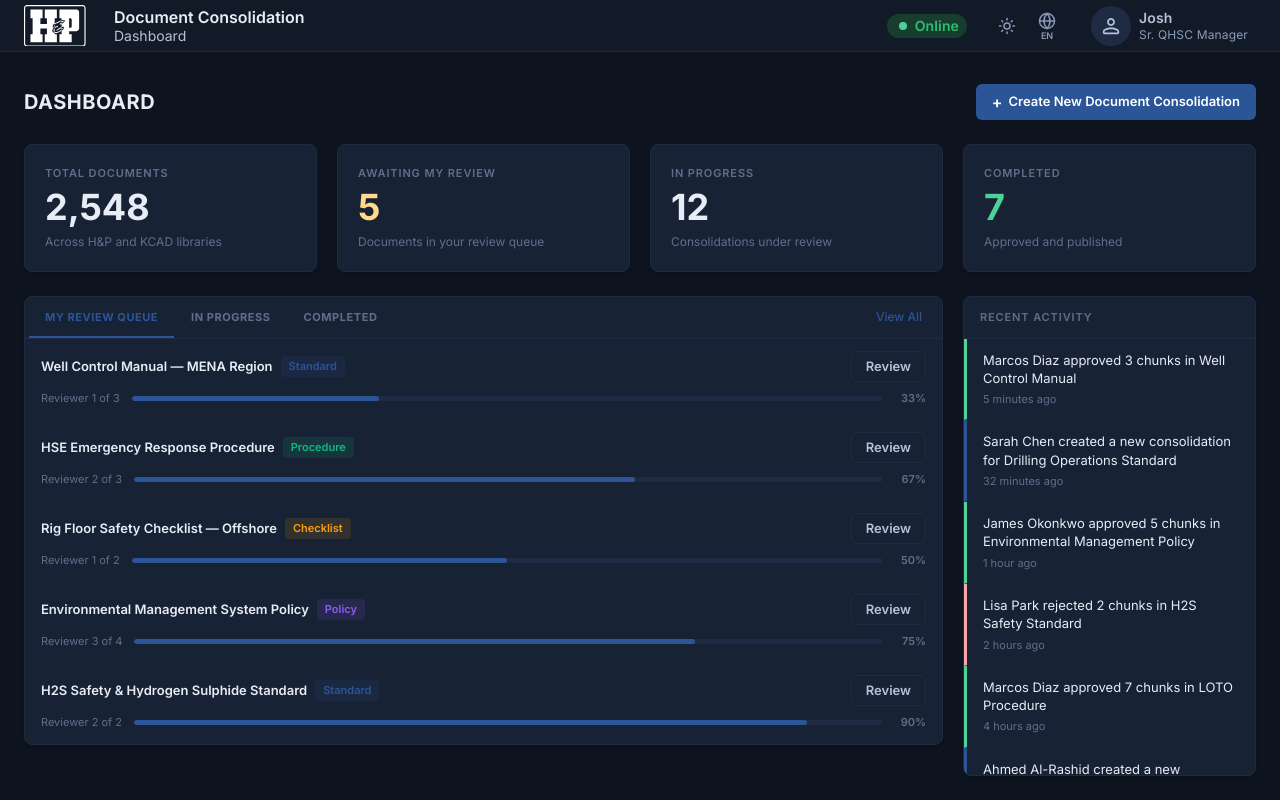
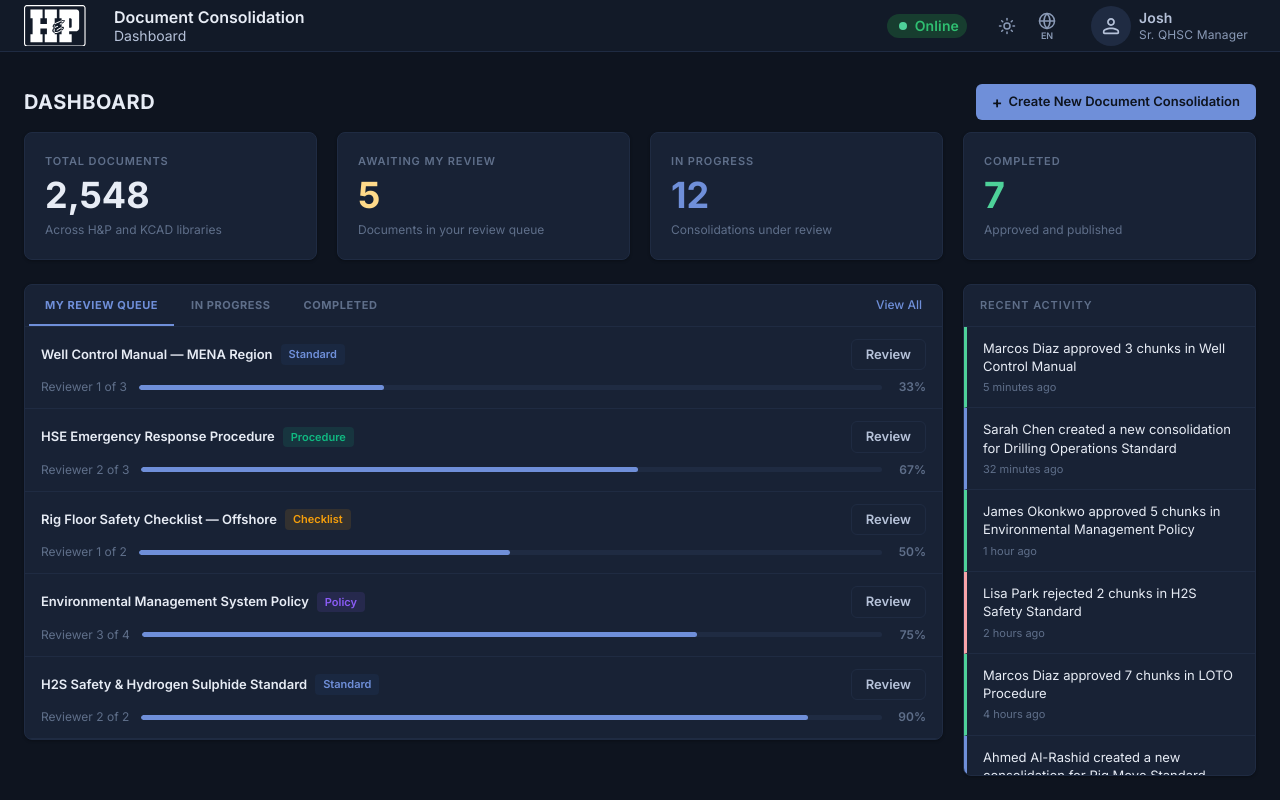
Before and after one commit to akashpanicker/Document-Consolidation, a React (Vite) app: page /dashboard in a window 1280 px wide. Built offline with nearby package versions, Linux system fonts and the light colour scheme.

Commit message:
Updated Dark mode UI

```diff
--- a/src/app/components/StickyFooter.tsx
+++ b/src/app/components/StickyFooter.tsx
@@ -59,7 +59,7 @@ const PRIMARY: React.CSSProperties = {
   border: "none",
   borderRadius: 6,
   padding: "8px 16px",
-  color: "#FFFFFF",
+  color: "var(--text-on-primary)",
   fontSize: 14,
   fontWeight: 600,
   fontFamily: "Inter, sans-serif",
--- a/src/app/components/dashboard/TaskRow.tsx
+++ b/src/app/components/dashboard/TaskRow.tsx
@@ -83,19 +83,19 @@ export function TaskRow({ task, onReview }: TaskRowProps) {
         <div className="flex items-center gap-2 mt-1">
           <span
             style={{
-              fontSize: 11,
+              fontSize: 12,
               color: "var(--text-muted)",
               fontFamily: "Inter, sans-serif",
             }}
           >
-            Completed by <strong>{task.completedBy}</strong> on {task.completedAt}
+            Completed by {task.completedBy} on {task.completedAt}
           </span>
         </div>
       ) : (
         <div className="flex items-center gap-3">
           <span
             style={{
-              fontSize: 11,
+              fontSize: 12,
               color: "var(--text-muted)",
               fontFamily: "Inter, sans-serif",
               flexShrink: 0,
@@ -115,7 +115,7 @@ export function TaskRow({ task, onReview }: TaskRowProps) {
           </div>
           <span
             style={{
-              fontSize: 11,
+              fontSize: 12,
               fontWeight: 600,
               color: "var(--text-muted)",
               fontFamily: "Inter, sans-serif",
--- a/src/app/components/ui/checkbox.tsx
+++ b/src/app/components/ui/checkbox.tsx
@@ -14,7 +14,7 @@ function Checkbox({
     <CheckboxPrimitive.Root
       data-slot="checkbox"
       className={cn(
-        "peer border bg-input-background dark:bg-input/30 data-[state=checked]:bg-primary data-[state=checked]:text-primary-foreground dark:data-[state=checked]:bg-primary data-[state=checked]:border-primary data-[state=indeterminate]:bg-primary data-[state=indeterminate]:text-primary-foreground data-[state=indeterminate]:border-primary focus-visible:border-ring focus-visible:ring-ring/50 aria-invalid:ring-destructive/20 dark:aria-invalid:ring-destructive/40 aria-invalid:border-destructive size-4 shrink-0 rounded-[4px] border shadow-xs transition-shadow outline-none focus-visible:ring-[3px] disabled:cursor-not-allowed disabled:opacity-50",
+        "peer border bg-transparent border-[var(--color-text-muted)] data-[state=checked]:bg-primary data-[state=checked]:text-primary-foreground dark:data-[state=checked]:bg-primary data-[state=checked]:border-primary data-[state=indeterminate]:bg-primary data-[state=indeterminate]:text-primary-foreground data-[state=indeterminate]:border-primary focus-visible:border-ring focus-visible:ring-ring/50 aria-invalid:ring-destructive/20 dark:aria-invalid:ring-destructive/40 aria-invalid:border-destructive size-4 shrink-0 rounded-[4px] border shadow-xs transition-shadow outline-none focus-visible:ring-[3px] disabled:cursor-not-allowed disabled:opacity-50",
         className,
       )}
       {...props}
--- a/src/app/layouts/ScopeLayout2.tsx
+++ b/src/app/layouts/ScopeLayout2.tsx
@@ -350,7 +350,7 @@ function DocumentColumn({
 
   const W = { cb: 40, type: 100, action: 40 };
   const hdrCell: React.CSSProperties = {
-    fontSize: 11, fontWeight: 600, letterSpacing: "0.06em", textTransform: "uppercase",
+    fontSize: 12, fontWeight: 600, letterSpacing: "0.06em", textTransform: "uppercase",
     color: "var(--color-text-tertiary, var(--text-muted))", fontFamily: "Inter, sans-serif",
     whiteSpace: "nowrap", flexShrink: 0,
   };
@@ -468,11 +468,10 @@ function DocumentColumn({
                   {visibleActs.map(actId => (
                     <span key={actId} style={{
                       display: "inline-flex", alignItems: "center", whiteSpace: "nowrap",
-                      fontSize: 10, fontWeight: 600, fontFamily: "Inter, sans-serif",
-                      padding: "2px 6px", borderRadius: 4, maxWidth: 76,
+                      fontSize: 11, fontWeight: 600, fontFamily: "Inter, sans-serif",
+                      padding: "2px 6px", borderRadius: 4,
                       backgroundColor: "var(--bg-hover)", color: "var(--text-secondary)",
                       border: "1px solid var(--border-default)",
-                      overflow: "hidden", textOverflow: "ellipsis",
                     }}>
                       {t(`scope.activities.${actId}`, actId)}
                     </span>
--- a/src/app/pages/DashboardPage.tsx
+++ b/src/app/pages/DashboardPage.tsx
@@ -201,7 +201,7 @@ export function DashboardPage() {
 
       <main className="flex-1 w-full px-[24px] flex flex-col pb-6 mt-2 overflow-y-auto">
         {/* Page title row */}
-        <div className="flex items-center justify-between mt-6 mb-6">
+        <div className="flex items-center justify-between mt-6 mb-3">
           <h1
             className="text-[20px] font-bold uppercase tracking-wide"
             style={{ color: "var(--text-primary)" }}
@@ -222,7 +222,7 @@ export function DashboardPage() {
               borderRadius: 6,
               backgroundColor: "var(--color-brand)",
               border: "none",
-              color: "#FFFFFF",
+              color: "var(--text-on-primary)",
               cursor: "pointer",
             }}
             onMouseEnter={(e) => {
@@ -254,6 +254,7 @@ export function DashboardPage() {
             label="In Progress"
             value={STATS.inProgress}
             supportingText="Consolidations under review"
+            valueColor="var(--color-brand)"
           />
           <StatCard
             label="Completed"
--- a/src/locales/en/translation.json
+++ b/src/locales/en/translation.json
@@ -1,6 +1,6 @@
 {
   "common": {
-    "proceed": "Proceed",
+    "proceed": "Consolidate",
     "back": "Back"
   },
   "login": {
@@ -28,7 +28,7 @@
     "sourceDocumentsSubtitle": "Documents that will be used to generate the consolidated safety document for this scope.",
     "documentsSelected": "{{count}} documents selected — H&P: {{hp}} · KCAD: {{kcad}}",
     "clearSelection": "Clear selection",
-    "proceedSelected": "Proceed with {{count}} selected",
+    "proceedSelected": "Consolidate with {{count}} selected",
     "activities": {
       "life-critical": "Life-Critical Controls",
       "hse-governance": "HSE Governance",
--- a/src/styles/theme.css
+++ b/src/styles/theme.css
@@ -10,7 +10,7 @@
   --color-surface-4: #1F2B42;
   --color-surface-5: #253552;
 
-  --color-brand: #2B5597;
+  --color-brand: #6F8FD9;
   --color-brand-hover: #5E7FC8;
 
   --color-text-primary: #E7ECF5;
@@ -21,7 +21,7 @@
   --color-success: #4ED199;
   --color-warning: #FFDA8A;
   --color-error: #F7A3A8;
-  --color-info: #6F8FD9;
+  --color-info: #5E7FC8;
   --color-toggle-thumb: #0E141F;
 
   --border-default: 1px solid #1F2B42;
@@ -38,8 +38,8 @@
   --card-foreground: oklch(0.145 0 0);
   --popover: oklch(1 0 0);
   --popover-foreground: oklch(0.145 0 0);
-  --primary: #2B5597;
-  --primary-foreground: oklch(1 0 0);
+  --primary: #6F8FD9;
+  --primary-foreground: #0E141F;
   --secondary: oklch(0.95 0.0058 264.53);
   --secondary-foreground: #030213;
   --muted: #ececf0;
--- a/src/styles/tokens.css
+++ b/src/styles/tokens.css
@@ -56,7 +56,7 @@
   --raw-positive-dark:    #4ED199;
   --raw-warning-dark:     #FFDA8A;
   --raw-negative-dark:    #F7A3A8;
-  --raw-info-dark:        #6F8FD9;
+  --raw-info-dark:        #5E7FC8;
   --raw-positive-bg-dark: #173D2F;
   --raw-error-bg-dark:    #502B2E;
 
@@ -102,7 +102,7 @@
   --text-secondary:       var(--raw-dark-text-2);      /* #B6C2D9 */
   --text-tertiary:        var(--raw-dark-text-3);      /* #8A9AB6 */
   --text-muted:           var(--raw-dark-text-4);      /* #5F6F8A */
-  --text-on-primary:      var(--raw-white);
+  --text-on-primary:      #0E141F;
   --text-role-active:     var(--raw-dark-text-1);      /* #E7ECF5 */
   --text-role-inactive:   var(--raw-dark-text-3);      /* #8A9AB6 */
   --text-online:          #2FBF71;
@@ -113,8 +113,8 @@
 
   /* ── Borders ── */
   --border-default:       1px solid var(--raw-dark-surface-4);
-  --border-subtle:        1px solid var(--raw-dark-surface-3);
-  --border-active:        1px solid var(--raw-primary);
+  --border-subtle:        1px solid var(--raw-dark-surface-4);
+  --border-active:        1px solid var(--color-brand);
   --border-chip:          1px solid var(--raw-dark-surface-5);
   --border-input:         1px solid var(--raw-dark-surface-5);
   --border-card:          1px solid var(--raw-dark-surface-4);
@@ -122,7 +122,7 @@
   --border-checkbox:      1px solid var(--raw-dark-surface-5);
   --border-warning:       1px solid var(--raw-warning-dark);
   --border-alert:         var(--raw-negative-dark);
-  --role-active-border:   3px solid var(--raw-primary);
+  --role-active-border:   3px solid var(--color-brand);
 
   /* ── Status ── */
   --color-positive:       var(--raw-positive-dark);
@@ -133,7 +133,7 @@
   --color-error-bg:       var(--raw-error-bg-dark);
 
   /* ── Brand ── */
-  --color-brand:          var(--raw-primary);
+  --color-brand:          #6F8FD9;
   --color-brand-hover:    var(--raw-primary-2);
 
   /* ── Shadows ── */
```
Also changed, not shown: src/app/layouts/ScopeLayout1.tsx (+7 -8 lines).
